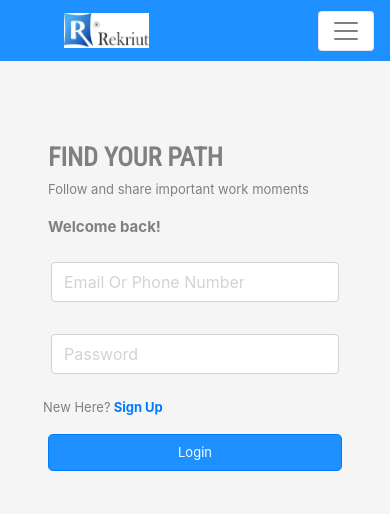
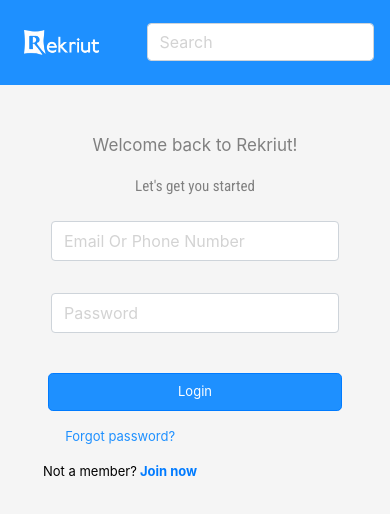
Before and after one commit to qbel/RekriutOld, a plain HTML site: page signin.html in a window 390 px wide. Drawn offline with nearby package versions, Linux system fonts and the light colour scheme.

Commit message:
Latest Commit

```diff
--- a/css/style.css
+++ b/css/style.css
@@ -3,6 +3,7 @@
   } */
   #logo {
     vertical-align:middle;
+    /* background-image:  */
   }
   .navbar-brand span {
     font-size:2rem;
@@ -143,17 +144,20 @@ input::-webkit-input-placeholder {
     color:gray;
     font-size: 26px;
     padding-bottom:5px;
+    padding-top: 0px;
     /* text-align: center; */
     font-family: 'Roboto Condensed', sans-serif;
   }
   #follow{
     color:gray;
     padding-top:5px;
-    font-size:13px;
+    font-size:12px;
+    font-family: 'Montserrat', sans-serif;
   }
   #get{
     color:gray;
     font-size: 15px;
+    /* text-align: center; */
   }
   #by{
     color: gray;
@@ -177,12 +181,39 @@ input::-webkit-input-placeholder {
   }
   #in{
     display: block;
-    color: gray;
+    color: black;
     font-size: 13px;
-    /* text-align: center; */
+    text-align: center !important;
     /* padding:10px; */
   }
   .btn-primary{
     font-size: 13px;
   }
-}
+  #let{
+    text-align: center;
+    color:gray;
+    font-size: 15px;
+    font-family: 'Roboto Condensed', sans-serif;
+  }
+  #bar{
+    padding-top:15px;
+    width: 65%;
+  }
+  #welcome{
+    color:gray;
+    font-size: 17px;
+    text-align: center;
+  }
+  #forgot{
+    display: block;
+    color: dodgerblue;
+    font-size: 13px;
+    text-align: center;
+    /* padding:10px; */
+  }
+  .big{
+    display: none;
+  }
+  .small{
+    display: block;
+  }
--- a/signin.html
+++ b/signin.html
@@ -9,43 +9,61 @@
     <link rel="stylesheet" href="https://maxcdn.bootstrapcdn.com/bootstrap/4.0.0/css/bootstrap.min.css" integrity="sha384-Gn5384xqQ1aoWXA+058RXPxPg6fy4IWvTNh0E263XmFcJlSAwiGgFAW/dAiS6JXm" crossorigin="anonymous">
     <link rel="stylesheet" href="css/style.css" type="text/css">
     <link href="https://fonts.googleapis.com/css?family=Open+Sans|Roboto+Condensed" rel="stylesheet">
+    <link href="https://fonts.googleapis.com/css?family=Montserrat" rel="stylesheet">
 
-    <link rel="shortcut icon" type="image/png" href="/favicon.png"/>
+    <link rel="shortcut icon" type="image/png" href="images/Favicon.png"/>
 
     <title>Rekriut | </title>
   </head>
   <body id="body">
     <nav class="navbar navbar-expand-md bg-faded navbar-light" id="navbar">
-      <div class="container pl-5" >
+        <div class="container pl-2" >
+            <!-- <div class="row"> -->
+              <!-- <div class="col-md-6"> -->
+                  <a class="navbar-brand" href="#">
+                      <img id="logo" alt="" src="images/Logo Black.png" width="95" height="32" class="big">
+                      <img id="logo" alt="" src="images/Logo White.png" width="75" height="25" class="small">
+                    </a>
+              <!-- </div> -->
+              <!-- <div class="col-md-6" style="float:right"> -->
+                <form class="navbar-form navbar-right" role="search" id="bar" >
+                    <div class="form-group">
+                      <input type="text" class="form-control" placeholder="Search">
+                    </div>
+                  </form>
+              <!-- </div> -->
+
+            <!-- </div> -->
             <!-- Brand -->
-        <a class="navbar-brand" href="#"><img id="logo" alt="" src="images/img1.jpeg" width="85" height="35"></a>
+            <!-- <a class="navbar-brand" href="#"><img id="logo" alt="" src="images/img1.jpeg" width="85" height="35"></a>  -->
 
             <!-- Toggler/collapsibe Button -->
-        <button class="navbar-toggler" type="button" data-toggle="collapse" data-target="#collapsibleNavbar" id="toggle"> <span class="navbar-toggler-icon"></span> </button>
+            <!-- <button class="navbar-toggler" type="button" data-toggle="collapse" data-target="#collapsibleNavbar" id="toggle"> <span class="navbar-toggler-icon"></span> </button> -->
 
             <!-- Navbar links -->
-        <div class="collapse navbar-collapse" id="collapsibleNavbar">
+            <!-- <div class="collapse navbar-collapse" id="collapsibleNavbar">
 
-          <ul class="navbar-nav">
+              <ul class="navbar-nav"> -->
                 <!-- <li class="nav-item"> <a class="nav-link" href="#">Link</a> </li>
                 <li class="nav-item"> <a class="nav-link" href="#">Link</a> </li>
                 <li class="nav-item"> <a class="nav-link" href="#">Link</a> </li>
                 <li class="nav-item"> <a class="nav-link" href="#">Link</a> </li> -->
-            <div class="form-group has-search" id="search">
+                <!-- <div class="form-group has-search" id="search">
                     <i class="fas fas-search form-control-feedback"></i>
                     <input type="text" class="form-control" placeholder="Search Here">
                   </div>
               </ul>
-        </div>
+            </div> -->
           </div>
     </nav>
     <section class="bgimage">
       <div class="container p-5">
         <div class="row">
           <div class="col-lg-12 col-md-12 col-sm-12 col-xs-12">
-            <p id="find">FIND YOUR PATH</p>
-            <p id="follow">Follow and share important work moments</p>
-            <p id="get">Welcome back!</p>
+            <!-- <p id="find">FIND YOUR PATH</p>
+            <p id="follow">Follow and share important work moments</p> -->
+            <p id="welcome">Welcome back to Rekriut!</p>
+            <p id="let">Let's get you started</p>
           </div>
         </div>
         <form>
@@ -68,10 +86,16 @@
             <!-- <div class="form-group col-md-5 p-2 pt-3">
               <p id="by">By clicking Join now, you agree to Rekruit User Agreement,<br>Privacy Policy and Cookie Policy </p>
             </div> -->
-            <div id="in">New Here?<a href="index.html" style="font-weight:bolder"> Sign Up</a></div>
+
             <div class="form-group col-md-5 pt-3">
                 <a class="btn btn-primary btn-lg btn-block" href="#" role="button" style="background-color:DodgerBlue">Login</a>
             </div>
+            <div style="text-align:center">
+              <p><a href="#" id="forgot">Forgot password?</a></p>
+              <p><div id="in">Not a member?<a href="index.html" style="font-weight:bolder"> Join now</a></div></p>
+            </div>
+            <!-- <div><a href="#" id="forgot">Forgot password?</a></div>
+            <div id="in">New Here?<a href="index.html" style="font-weight:bolder"> Sign Up</a></div> -->
           </div>
         </form>
       </div>
```
Also changed, not shown: index.html (+30 -12 lines), js/job.js (added, +18 -0 lines), images/Favicon.png (added), images/Logo Black.png (added), images/Logo White.png (added). Lines whose indentation alone changed are shown as unchanged.
